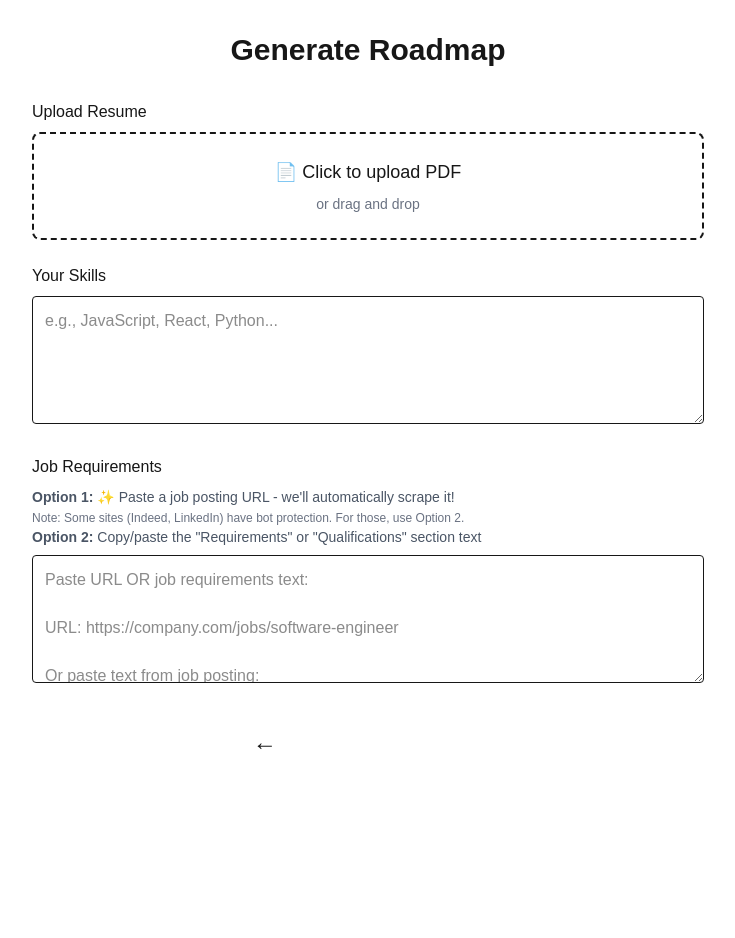
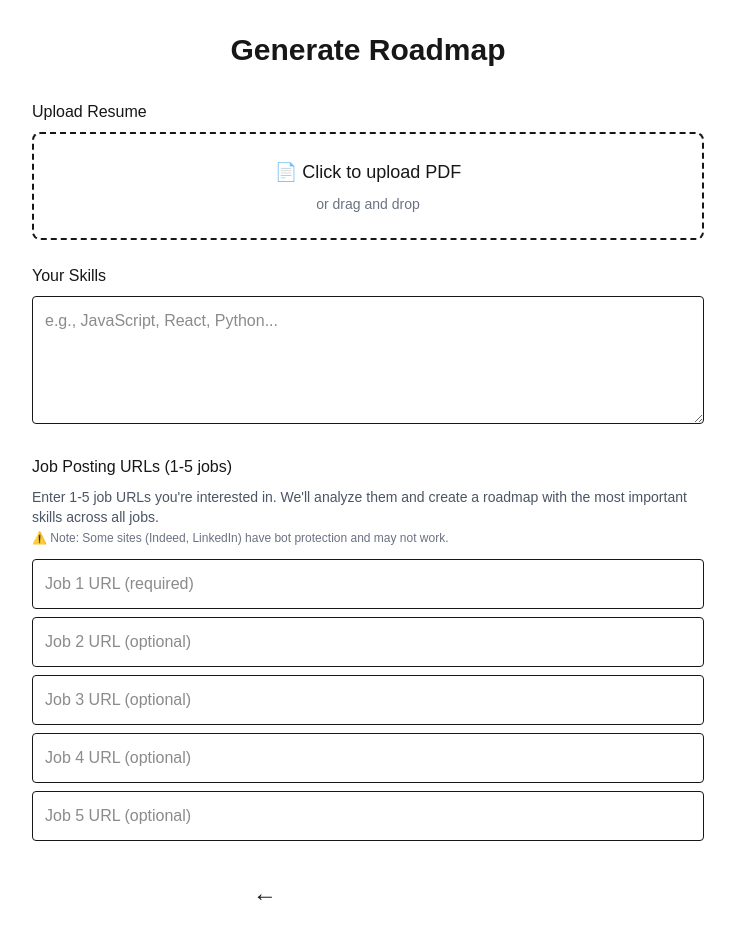
Before and after one commit to ShalyJay/HowdyHack-LaunchPad, a Next.js app in the folder react-app/: page /form in a window 1280 px wide. Shown: the top 938 px of the page, without its empty margins (272-1007 px from the left). Before the commit the page ends 802 px from the top, so only its background shows below. Built offline with nearby package versions, Linux system fonts and the light colour scheme.

Commit message:
- Update UI to accept multiple URLs (1-5) instead of single job requirement - Update API to scrape multiple URLs in parallel using Jina AI

```diff
--- a/react-app/src/app/api/gemini-rest/route.js
+++ b/react-app/src/app/api/gemini-rest/route.js
@@ -1,9 +1,9 @@
 export async function POST(req) {
   try {
-    const { prompt, fileData, skills, jobReqs } = await req.json();
+    const { prompt, fileData, skills, jobUrls } = await req.json();
 
     console.log("=== API ROUTE CALLED ===");
-    console.log("jobReqs:", jobReqs);
+    console.log("jobUrls:", jobUrls);
     console.log("skills:", skills);
     console.log("========================");
 
@@ -12,69 +12,78 @@ export async function POST(req) {
       throw new Error("GEMINI_API_KEY is not set in environment variables");
     }
 
-    // Handle job requirements (URLs or text)
-    let jobRequirements = "";
-    if (jobReqs && jobReqs.trim()) {
-      // Check if it's a URL
-      if (jobReqs.trim().startsWith('http')) {
+    // Helper function to scrape a single URL
+    async function scrapeOneUrl(url, index) {
       try {
-          console.log("=== SCRAPING URL WITH JINA AI ===");
-          console.log("Original URL:", jobReqs.trim());
+        console.log(`=== SCRAPING JOB ${index + 1} ===`);
+        console.log("URL:", url);
 
-          // Use Jina AI Reader to scrape the webpage (handles JavaScript)
-          const jinaUrl = `https://r.jina.ai/${jobReqs.trim()}`;
+        const jinaUrl = `https://r.jina.ai/${url}`;
         const jinaResponse = await fetch(jinaUrl, {
-            headers: {
-              'Accept': 'text/plain',
-            }
+          headers: { 'Accept': 'text/plain' }
         });
 
         if (!jinaResponse.ok) {
-            const statusCode = jinaResponse.status;
-            if (statusCode === 524) {
-              throw new Error('URL took too long to load (timeout) - please copy/paste the requirements text instead');
-            } else if (statusCode === 403 || statusCode === 401) {
-              throw new Error('URL is protected and cannot be scraped - please copy/paste the requirements text instead');
-            } else {
-              throw new Error(`Could not scrape URL (status ${statusCode}) - please copy/paste the requirements text instead`);
+          throw new Error(`HTTP ${jinaResponse.status}`);
+        }
+
+        const content = await jinaResponse.text();
+
+        // Check for bot protection
+        if (content.includes('Cloudflare') ||
+            content.includes('Additional Verification Required') ||
+            content.includes('Ray ID') ||
+            content.includes('Waiting for') ||
+            content.length < 500) {
+          throw new Error('Bot protection detected');
+        }
+
+        console.log(`✅ Job ${index + 1} scraped successfully`);
+        return { success: true, url, content, jobNumber: index + 1 };
+      } catch (err) {
+        console.error(`❌ Job ${index + 1} failed:`, err.message);
+        return { success: false, url, error: err.message, jobNumber: index + 1 };
       }
     }
 
-          const scrapedContent = await jinaResponse.text();
+    // Scrape all URLs in parallel
+    let jobRequirements = "";
+    if (jobUrls && jobUrls.length > 0) {
+      console.log(`=== SCRAPING ${jobUrls.length} JOB URLS ===`);
 
-          console.log("=== SCRAPED CONTENT (first 1000 chars) ===");
-          console.log(scrapedContent.substring(0, 1000));
-          console.log("==========================================");
+      // Scrape all URLs at once
+      const results = await Promise.all(
+        jobUrls.map((url, index) => scrapeOneUrl(url, index))
+      );
 
-          // Check if we hit a bot protection page (Cloudflare, etc.)
-          if (scrapedContent.includes('Cloudflare') ||
-              scrapedContent.includes('Additional Verification Required') ||
-              scrapedContent.includes('Ray ID') ||
-              scrapedContent.includes('Waiting for') ||
-              scrapedContent.length < 500) {
-            console.log("⚠️  BOT PROTECTION DETECTED - Content not accessible");
-            throw new Error('Website has bot protection - please copy/paste the job requirements text instead');
-          }
+      // Separate successful vs failed scrapes
+      const successful = results.filter(r => r.success);
+      const failed = results.filter(r => !r.success);
 
-          console.log("✅ Successfully scraped content from URL");
-          jobRequirements = `\n\nJOB POSTING CONTENT (scraped from ${jobReqs.trim()}):\n${scrapedContent}`;
-        } catch (err) {
-          console.error("Error scraping URL with Jina:", err);
-
-          // Return a clear error message to the user instead of falling back to Gemini
-          // (because Gemini will just hallucinate if it can't actually read the URL)
+      // If ALL failed, return error
+      if (successful.length === 0) {
         return new Response(
           JSON.stringify({
-              error: `❌ URL Scraping Failed: ${err.message}\n\nPlease copy and paste the job requirements text directly into the form instead.`
+            error: `❌ All job URLs failed to scrape:\n${failed.map(f => `Job ${f.jobNumber}: ${f.error}`).join('\n')}`
           }),
           { status: 400 }
         );
       }
+
+      // Build the combined job postings content
+      jobRequirements = `\n\n=== ${successful.length} JOB POSTING(S) ===\n\n`;
+      successful.forEach(result => {
+        jobRequirements += `--- JOB ${result.jobNumber}: ${result.url} ---\n${result.content}\n\n`;
+      });
+
+      if (failed.length > 0) {
+        console.log(`⚠️  ${failed.length} job(s) failed, but continuing with ${successful.length} successful scrape(s)`);
+      }
     } else {
-        // User pasted text directly
-        jobRequirements = `\n\nJOB REQUIREMENTS (provided by user):\n${jobReqs}`;
+      // No URLs provided (shouldn't happen based on frontend validation)
+      jobRequirements = "";
     }
-    }
+
 
     // Build the parts array dynamically based on what's provided
     const parts = [];
--- a/react-app/src/app/form/page.tsx
+++ b/react-app/src/app/form/page.tsx
@@ -10,7 +10,7 @@ export default function Form() {
     const [resume, setResume] = useState<File | null>(null);        //resume input
     const [fileData, setFileData] = useState<string | null>(null);  //base64 resume data for API
     const [skills, setSkills] = useState("");                       //skills text input
-    const [jobReqs, setJobReqs] = useState("");                     //job qualifications input (paste for now, links later)
+    const [jobUrls, setJobUrls] = useState<string[]>(["", "", "", "", ""]); //up to 5 job URLs
     const [response, setResponse] = useState("");                   //Gemini API response
     const [modules, setModules] = useState<any[]>([]);              //Parsed roadmap
     const [loading, setLoading] = useState(false);                  //loading state while API
@@ -51,11 +51,17 @@ export default function Form() {
     const handleSubmit = async (e: React.FormEvent) => {
         e.preventDefault();
         // Handle form submission here
-        console.log({resume, skills, jobReqs});
+        console.log({resume, skills, jobUrls});
 
-        // require resume, skills, or both
+        // require resume/skills AND at least one job URL
         if (!fileData && !skills.trim()) {
             alert("Please upload a resume or enter skills (or both)!");
+            return;
+        }
+
+        const filledUrls = jobUrls.filter(url => url.trim() !== "");
+        if (filledUrls.length === 0) {
+            alert("Please enter at least one job posting URL!");
             return;
         }
 
@@ -130,10 +136,8 @@ export default function Form() {
             - Create 3-6 modules in learning order
             - Provide 3+ FREE resources per module`;
 
-            // Add job requirements to prompt if provided
-            if (jobReqs && jobReqs.trim()) {
-                prompt += `\n\nTARGET JOB REQUIREMENTS:\n${jobReqs}\n\nAnalyze these job postings to understand what skills/qualifications are REQUIRED.`;
-            }
+            // Job URLs will be handled by the API - just mention them in the prompt
+            prompt += `\n\nYou will receive scraped content from ${filledUrls.length} job posting(s). Analyze ALL of them to find common patterns and important technologies.`;
 
             // CLARIFICATION FEATURE - Commented out
             // Uncomment this section if you re-enable clarifications
@@ -165,7 +169,7 @@ export default function Form() {
                     prompt: prompt,
                     fileData: fileData,
                     skills: skills,
-                    jobReqs: jobReqs
+                    jobUrls: filledUrls  // Send array of URLs instead of single jobReqs
                 }),
             });
 
@@ -284,22 +288,30 @@ export default function Form() {
                     </div>
 
                     <div>
-                        <label className="block mb-2">Job Requirements</label>
-                        <p className="text-sm text-gray-600 mb-2">
-                            <strong>Option 1:</strong> ✨ Paste a job posting URL - we'll automatically scrape it!
+                        <label className="block mb-2">Job Posting URLs (1-5 jobs)</label>
+                        <p className="text-sm text-gray-600 mb-3">
+                            Enter 1-5 job URLs you're interested in. We'll analyze them and create a roadmap with the most important skills across all jobs.
                             <br />
                             <span className="text-xs text-gray-500">
-                                Note: Some sites (Indeed, LinkedIn) have bot protection. For those, use Option 2.
+                                ⚠️ Note: Some sites (Indeed, LinkedIn) have bot protection and may not work.
                             </span>
-                            <br />
-                            <strong>Option 2:</strong> Copy/paste the "Requirements" or "Qualifications" section text
                         </p>
-                        <textarea
-                            value={jobReqs}
-                            onChange={(e) => setJobReqs(e.target.value)}
-                            placeholder="Paste URL OR job requirements text:&#10;&#10;URL: https://company.com/jobs/software-engineer&#10;&#10;Or paste text from job posting:&#10;• 3+ years with React, TypeScript&#10;• Experience with AWS, Docker&#10;• Strong Python skills"
-                            className="w-full p-3 border rounded h-32"
-                        />
+                        <div className="space-y-2">
+                            {jobUrls.map((url, index) => (
+                                <input
+                                    key={index}
+                                    type="url"
+                                    value={url}
+                                    onChange={(e) => {
+                                        const newUrls = [...jobUrls];
+                                        newUrls[index] = e.target.value;
+                                        setJobUrls(newUrls);
+                                    }}
+                                    placeholder={`Job ${index + 1} URL ${index === 0 ? '(required)' : '(optional)'}`}
+                                    className="w-full p-3 border rounded"
+                                />
+                            ))}
+                        </div>
                     </div>
 
                     {/* CLARIFICATION FEATURE - Commented out */}
```
Lines whose indentation alone changed are shown as unchanged.
